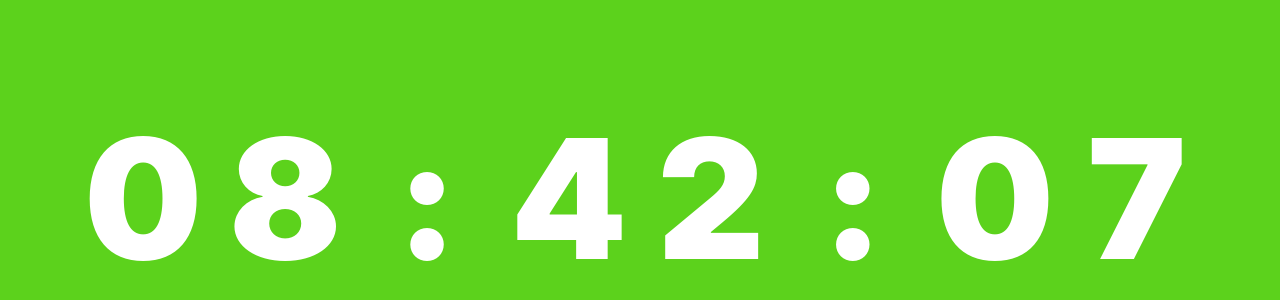
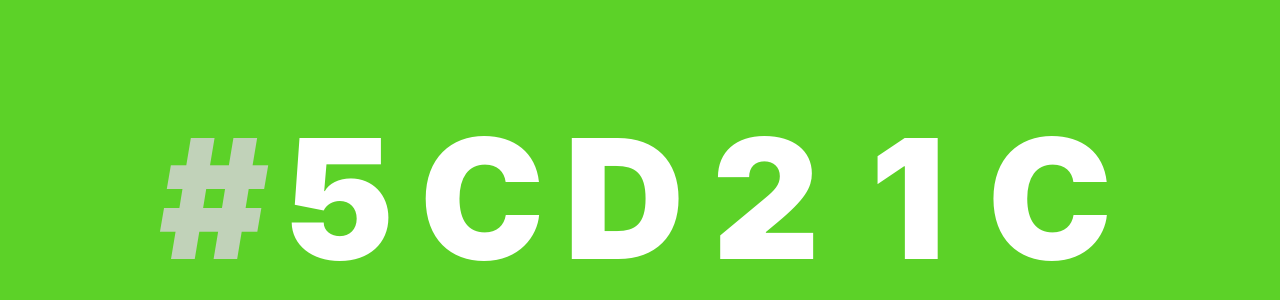
Before and after one commit to ninest/hexy-time, a React (Create React App) app: page / in a window 1280 px wide. Shown: the part 202-502 px from the top of the page. Built offline with nearby package versions, Linux system fonts and the light colour scheme.

Commit message:
Add toggleable normal time

```diff
--- a/src/App.tsx
+++ b/src/App.tsx
@@ -2,7 +2,7 @@ import React, { useEffect, useState } from "react";
 import getTime from "./hex-time";
 
 function App() {
-  const showHex = false;
+  const [showHex, setShowHex] = useState<boolean>(true);
   const [time, setTime] = useState<{ normal: string; hex: string }>({
     normal: "",
     hex: "",
@@ -22,12 +22,17 @@ function App() {
 
   return (
     <div className="clock" style={{ backgroundColor: `#${time.hex}` }}>
-      <div className="clock-time">
-        {showHex ? <div className="clock-time-hash">#</div> : null}
+      <div className="clock-time" onClick={() => setShowHex(!showHex)}>
+        {showHex ? <div className="gray">#</div> : null}
         <div className="clock-time-value">
           {(showHex ? time.hex : time.normal).split("").map((value, index) => {
             return (
-              <span className="clock-time-value-character" key={index}>
+              <span
+                className={
+                  "clock-time-value-character " + (value === ":" ? "gray" : "")
+                }
+                key={index}
+              >
                 {value}
               </span>
             );
--- a/src/styles/_clock.scss
+++ b/src/styles/_clock.scss
@@ -8,7 +8,7 @@
   /* initial background color */
   background-color: black;
 
-  transition: 1s all;
+  transition: 2s all;
 
   &-time {
     font-weight: 900;
@@ -16,9 +16,6 @@
 
     display: flex;
 
-    &-hash {
-      color: gray;
-    }
     &-value {
       color: white;
 
@@ -28,5 +25,11 @@
         text-align: center;
       }
     }
+
+    // For hash and colon
+    .gray {
+      color: lightgray;
+      opacity: 0.85;
+    }
   }
 }
```
